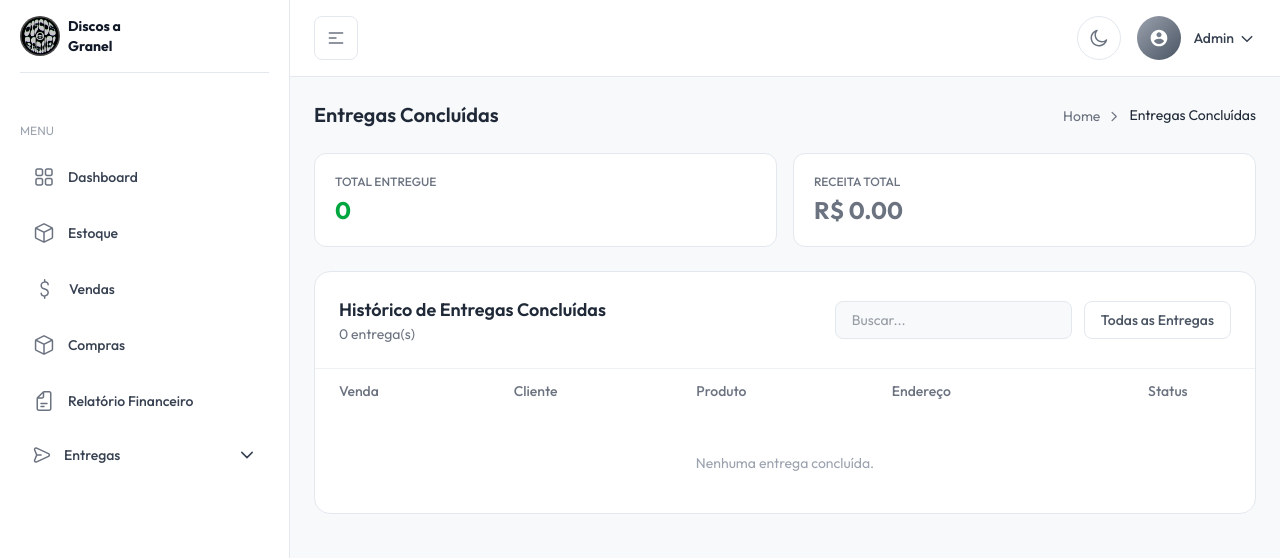
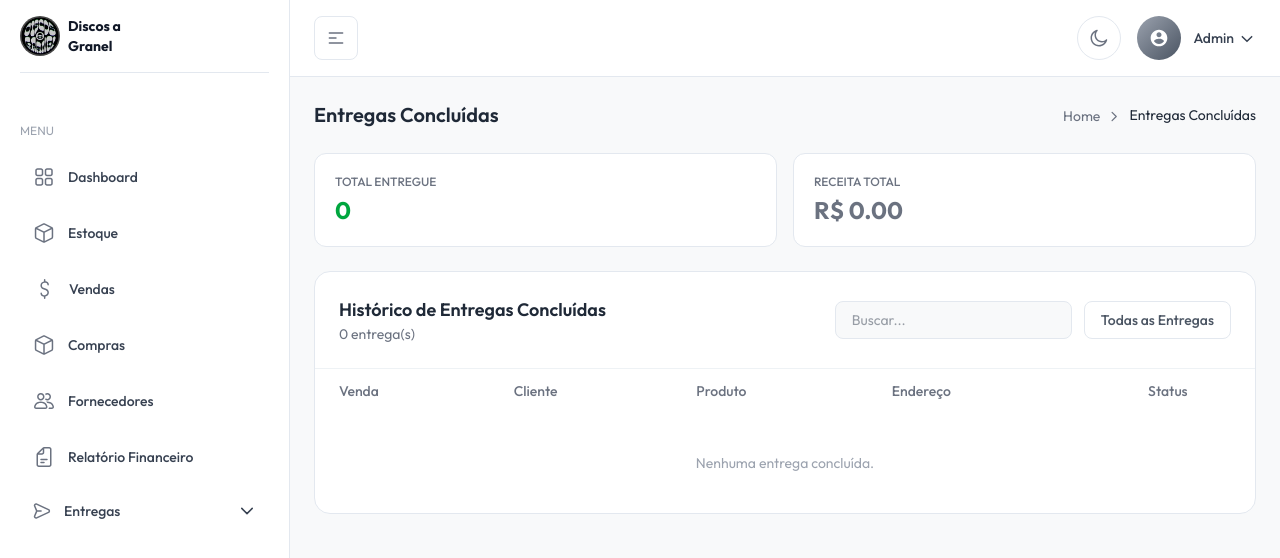
Before and after one commit to ec-univesp/admin-loja-disco, a Next.js app: page /entregas/concluidas in a window 1280 px wide. Shown: the top 558 px of the page. Built offline with nearby package versions, Linux system fonts and the light colour scheme.

Commit message:
feat(sidebar): adiciona item Fornecedores entre Compras e Relatório Financeiro

```diff
--- a/src/shared/components/layout/AppSidebar.tsx
+++ b/src/shared/components/layout/AppSidebar.tsx
@@ -10,6 +10,7 @@ import {
   DocsIcon,
   DollarLineIcon,
   GridIcon,
+  GroupIcon,
   HorizontaLDots,
   PaperPlaneIcon,
 } from '@/shared/icons';
@@ -47,6 +48,11 @@ const navItems: NavItem[] = [
     name: 'Compras',
      path: "/compras",
     /*subItems: [{ name: 'Lista de Compras', path: '/compras' }],*/
+  },
+  {
+    icon: <GroupIcon />,
+    name: 'Fornecedores',
+    path: '/fornecedores',
   },
   {
     icon: <DocsIcon />,
```
